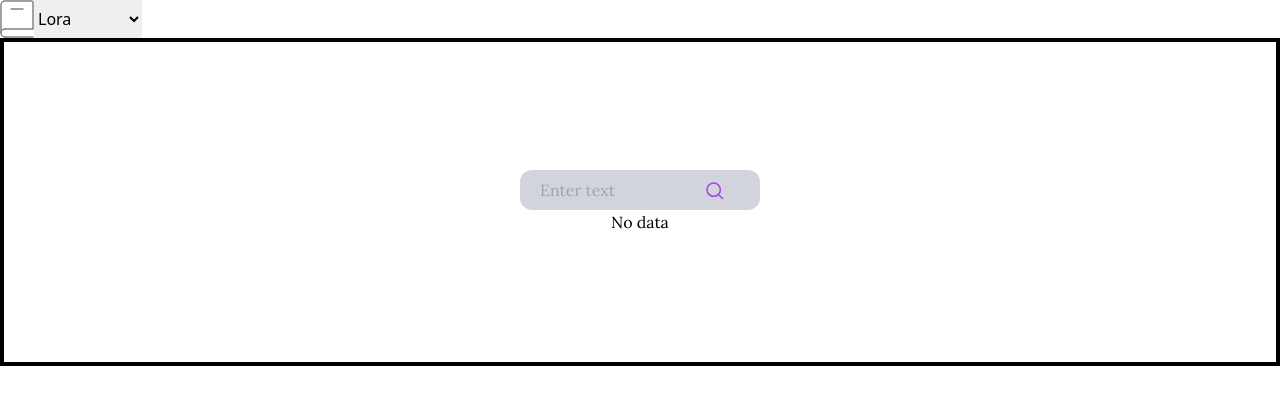
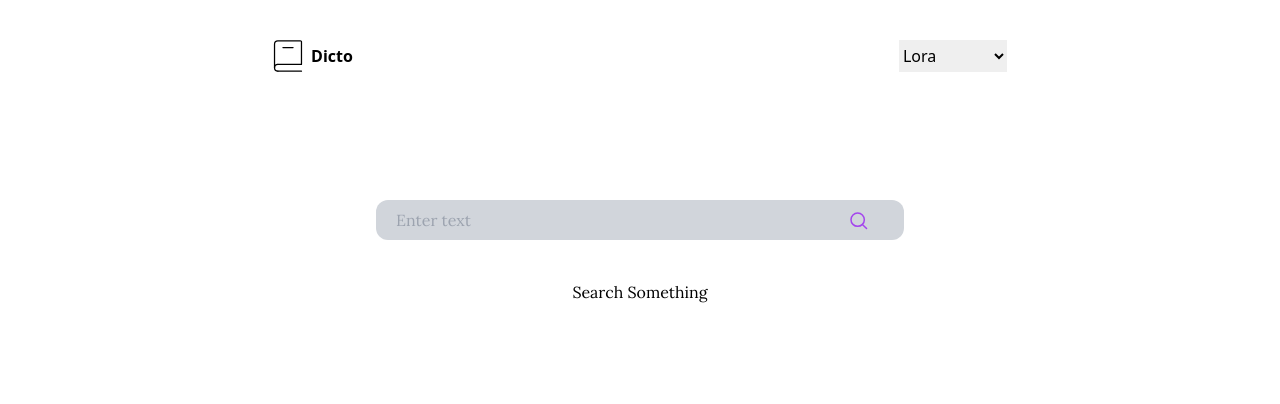
Before and after one commit to bharathikannansambasivam/Dictionary-web-app, a React (Vite) app: page / in a window 1280 px wide. Shown: the top 404 px of the page. Built offline with nearby package versions, Linux system fonts and the light colour scheme.

Commit message:
Tailwind CSS Added

```diff
--- a/src/components/Search.jsx
+++ b/src/components/Search.jsx
@@ -33,13 +33,13 @@ function Search({ font }) {
 
   return (
     <div
-      className={` flex h-full justify-center items-center flex-col border-4 border-black  py-32  px-72 font-${font}`}
+      className={` flex h-full justify-center items-center flex-col  py-32  px-72 font-${font}`}
     >
-      <div className=" flex relative    ">
+      <div className=" flex relative w-3/4 mb-10 ">
         <input
           type="text"
           placeholder="Enter text "
-          className="border-2  pl-5 bg-gray-300  border-none  p-2  rounded-xl "
+          className="border-2 w-full  pl-5 bg-gray-300  border-none  p-2  rounded-xl "
           onChange={(e) => {
             setWord(e.target.value);
           }}
@@ -67,7 +67,7 @@ function Search({ font }) {
           <FooterBar sourceUrl={meaning[0].sourceUrls} />
         </div>
       ) : (
-        "No data"
+        "Search Something"
       )}
     </div>
   );
--- a/src/components/Topbar.jsx
+++ b/src/components/Topbar.jsx
@@ -9,13 +9,28 @@ function Topbar() {
     setFont(e.target.value);
   };
   return (
-    <div>
-      <div className="flex">
-        <img src={Logo} alt="" />
-        <select name="font" value={font} id="" onChange={handleChange}>
-          <option value="Lora">Lora</option>
-          <option value="Inconsolata">Inconsolata</option>
-          <option value="Inter">Inter</option>
+    <div className="pt-10">
+      <div className="flex justify-around">
+        <div className="flex items-center gap-2 font-extrabold">
+          <img className="" src={Logo} alt="Dicto" />
+          <p>Dicto</p>
+        </div>
+        <select
+          className=""
+          name="font"
+          value={font}
+          id=""
+          onChange={handleChange}
+        >
+          <option className="font-Lora border-2 " value="Lora">
+            Lora
+          </option>
+          <option className="font-Inconsolata" value="Inconsolata">
+            Inconsolata
+          </option>
+          <option className="font-Inter" value="Inter">
+            Inter
+          </option>
         </select>
       </div>
 
```
Also changed, not shown: src/assets/images/logo.svg.
